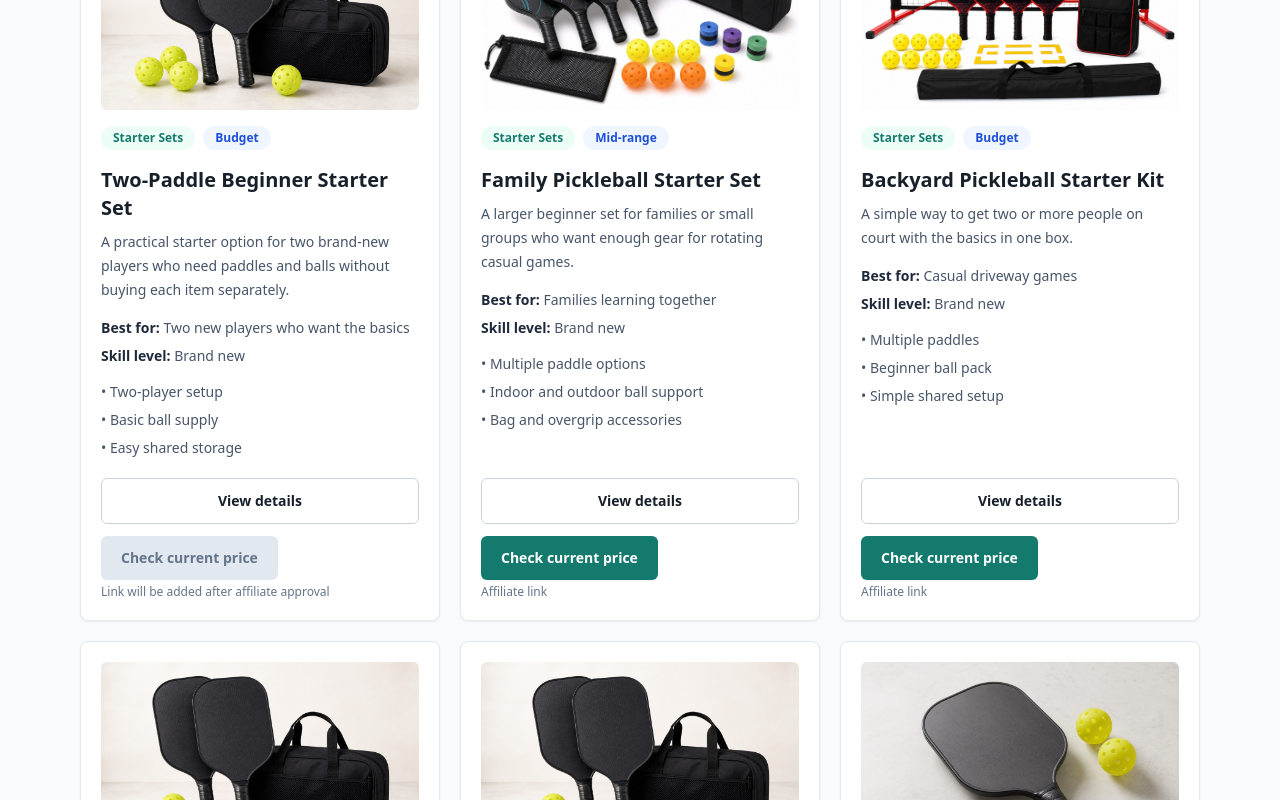
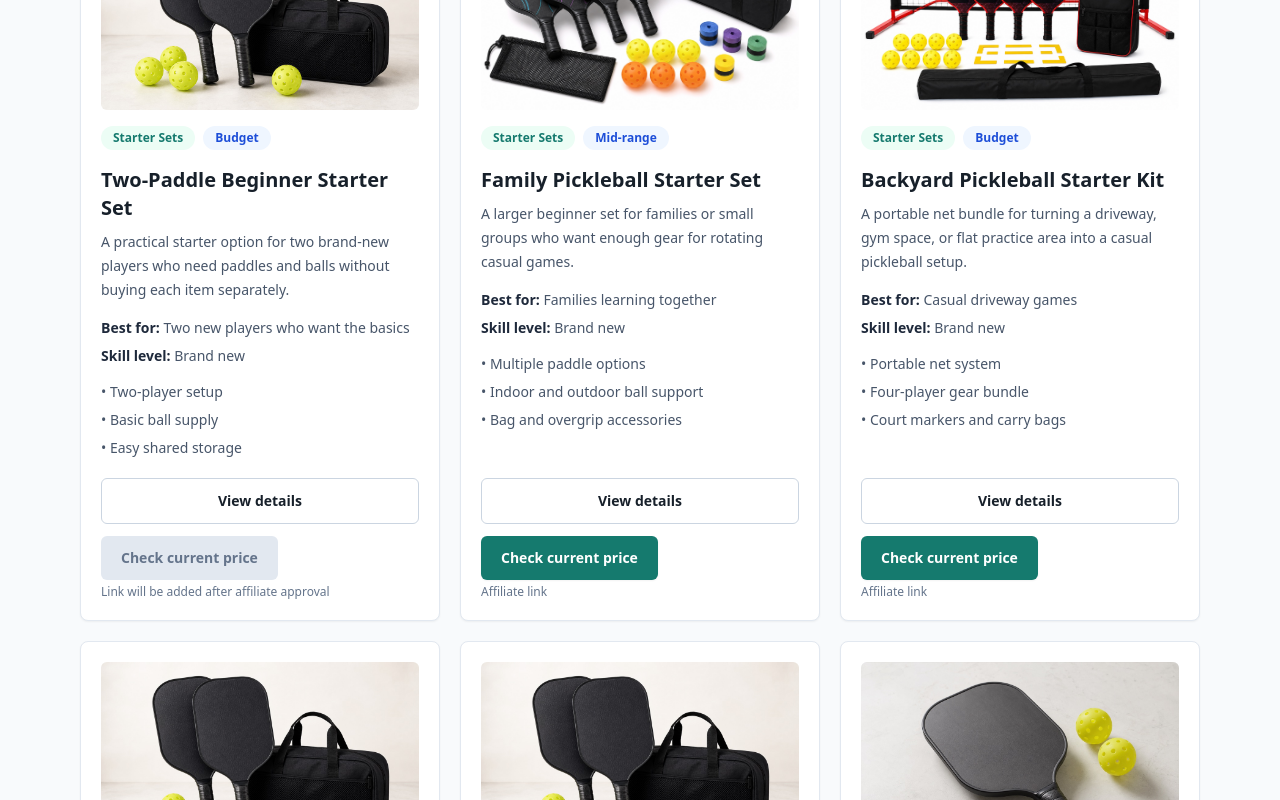
Before and after one commit to dinkgearguide/dgg-site, a Next.js app: page /gear in a window 1280 px wide. Shown: the part 675-1475 px from the top of the page. Built offline with nearby package versions, Linux system fonts and the light colour scheme; no server answers.

Commit message:
Update products.ts

```diff
--- a/src/data/products.ts
+++ b/src/data/products.ts
@@ -110,6 +110,19 @@ const featuredProductCopy: Record<string, Partial<Pick<Product, "shortDescriptio
       "Prioritize usable paddles, balls, and storage over novelty accessories."
     ]
   },
+  "backyard-pickleball-starter-kit": {
+    shortDescription: "A portable net bundle for turning a driveway, gym space, or flat practice area into a casual pickleball setup.",
+    longDescription: "A backyard pickleball starter kit is the right kind of bundle when you need more than paddles and balls. The linked option is listed by the retailer as a four-player set with a regulation-size portable net, outdoor balls, paddles, court markers, and carry bags. That makes it more useful for driveways, temporary courts, gyms, and family play than a paddle-only starter set. New players should still check the current product page before buying, especially the net dimensions, setup method, included ball count, bag contents, and any paddle approval details.",
+    features: ["Portable net system", "Four-player gear bundle", "Court markers and carry bags"],
+    pros: ["Includes the main pieces needed for temporary play", "Better fit for backyard setup than paddle-only bundles", "Carry bags help keep the net and gear organized"],
+    cons: ["Takes more setup space than a basic paddle set", "Net quality and stability should be checked against where you plan to play", "Tournament approval claims should be verified before sanctioned play"],
+    buyingTips: [
+      "Confirm the net is regulation size and fits the space where you plan to play.",
+      "Check the current listing for the exact number of balls, bags, markers, and paddles included.",
+      "If sanctioned tournaments matter to you, verify paddle approval with the relevant governing body before buying.",
+      "For driveway use, make sure you have a flat surface and enough room around the net for safe recreational play."
+    ]
+  },
   "lightweight-control-paddle": {
     shortDescription: "A first personal paddle for beginners who want easy handling and control before extra power.",
     longDescription: "A lightweight control paddle is a sensible first personal paddle for players who are moving beyond shared starter gear. New players often benefit from a paddle that feels easy to move during serves, returns, volleys, and dink exchanges. The point is not to maximize power right away; it is to make consistent contact and learn touch shots without fighting the paddle. Before buying, check the listed weight range, grip circumference, return policy, and any tournament approval details if sanctioned play may be in your future.",
```
